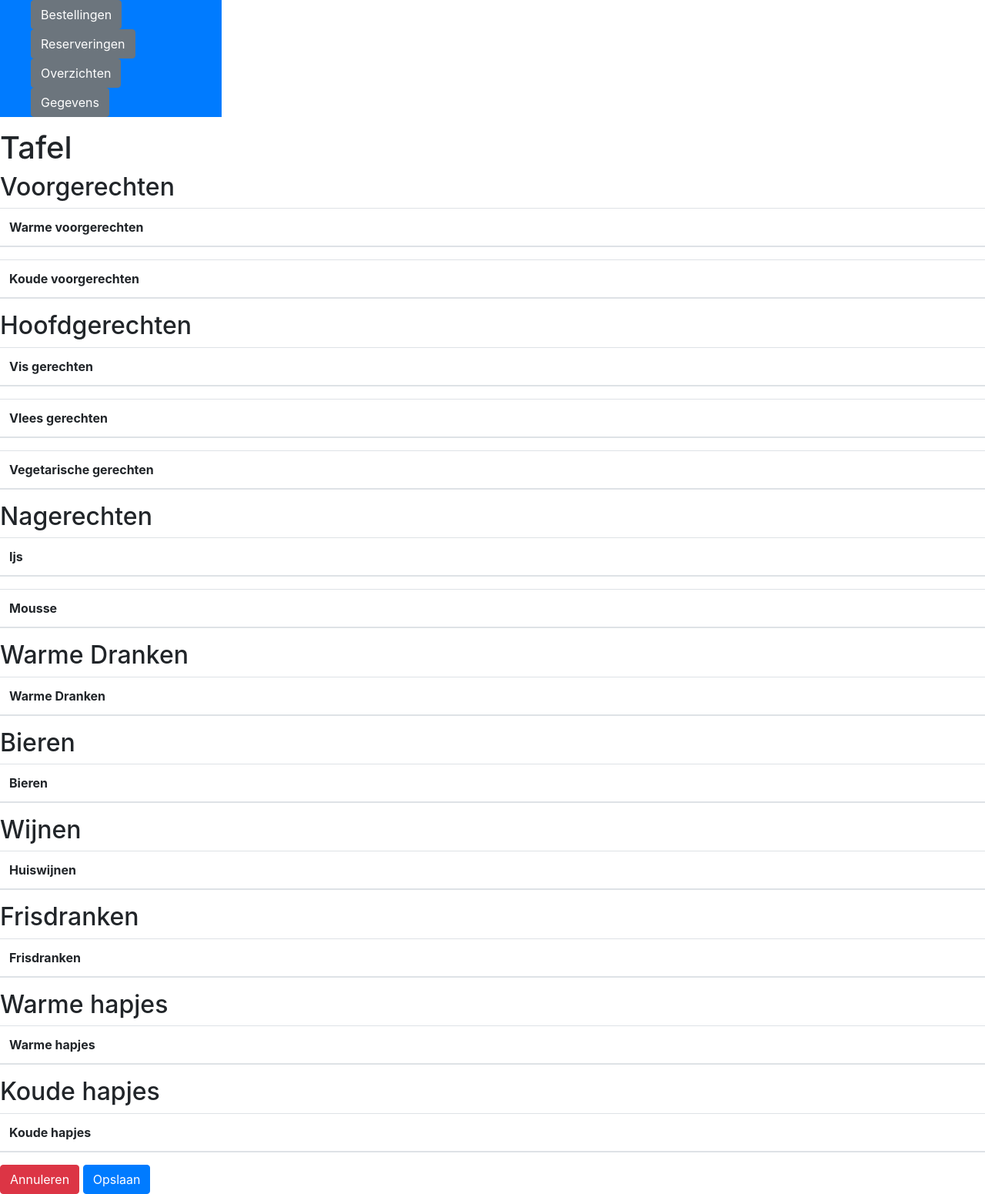
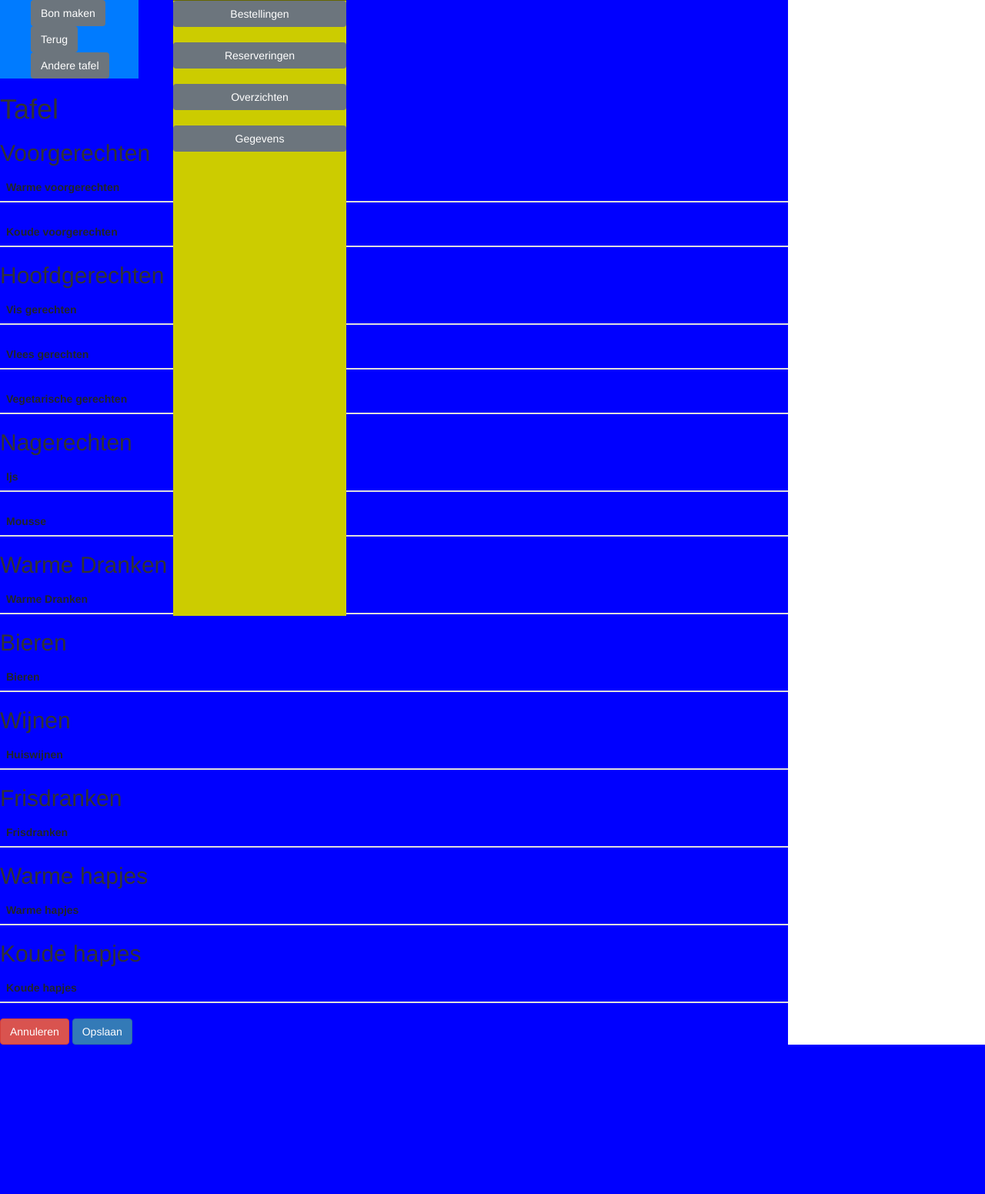
Before and after one commit to koenroosa1/symfony-project, a Symfony app: template templates/bestellingen/index.html.twig in a window 1280 px wide. Shown: the whole page at 77% size. After the commit the page ends 1357 px from the top, so only its background shows below. Run offline with Twig, Linux system fonts and the light colour scheme; the template is opened without the code that fills it, so the values that code supplies are empty; some libraries are stand-ins or nearby versions.

Commit message:
Start bon

```diff
--- /dev/null
+++ b/assets/css/style.css
@@ -0,0 +1,159 @@
+#sidebar{
+    width: 18rem;
+    height: 100%;
+}
+
+@import url('https://maxcdn.bootstrapcdn.com/font-awesome/4.3.0/css/font-awesome.min.css');
+
+@media (min-width: 768px) {
+    body {
+        margin-top: 50px;
+    }
+
+    /*html, body, #wrapper, #page-wrapper {height: 100%; overflow: hidden;}*/
+}
+
+#wrapper {
+    padding-left: 0;
+}
+
+#page-wrapper {
+    width: 100%;
+    padding: 0;
+    background-color: #fff;
+}
+
+@media (min-width: 768px) {
+    #wrapper {
+        padding-left: 225px;
+    }
+
+    #page-wrapper {
+        padding: 22px 10px;
+    }
+}
+
+/* Top Navigation */
+
+.top-nav {
+    padding: 0 15px;
+}
+
+.top-nav > li {
+    display: inline-block;
+    float: left;
+}
+
+.top-nav > li > a {
+    padding-top: 20px;
+    padding-bottom: 20px;
+    line-height: 20px;
+    color: #fff;
+}
+
+.top-nav > li > a:hover,
+.top-nav > li > a:focus,
+.top-nav > .open > a,
+.top-nav > .open > a:hover,
+.top-nav > .open > a:focus {
+    color: #fff;
+    background-color: #1a242f;
+}
+
+.top-nav > .open > .dropdown-menu {
+    float: left;
+    position: absolute;
+    margin-top: 0;
+    /*border: 1px solid rgba(0,0,0,.15);*/
+    border-top-left-radius: 0;
+    border-top-right-radius: 0;
+    background-color: #fff;
+    -webkit-box-shadow: 0 6px 12px rgba(0, 0, 0, .175);
+    box-shadow: 0 6px 12px rgba(0, 0, 0, .175);
+}
+
+.top-nav > .open > .dropdown-menu > li > a {
+    white-space: normal;
+}
+
+/* Side Navigation */
+
+@media (min-width: 768px) {
+    .side-nav {
+        position: fixed;
+        top: 0px;
+        left: 225px;
+        width: 225px;
+        margin-left: -225px;
+        border: none;
+        border-radius: 0;
+        border-top: 1px rgba(0, 0, 0, .5) solid;
+        overflow-y: auto;
+        background-color: #cccc00;
+        /*background-color: #5A6B7D;*/
+        bottom: 0;
+        overflow-x: hidden;
+        padding-bottom: 40px;
+    }
+
+    .side-nav > li > a {
+        width: 225px;
+        border-bottom: 1px rgba(0, 0, 0, .3) solid;
+    }
+
+    .side-nav li a:hover,
+    .side-nav li a:focus {
+        outline: none;
+        background-color: #1a242f !important;
+    }
+}
+
+.side-nav > li > ul {
+    padding: 0;
+    border-bottom: 1px rgba(0, 0, 0, .3) solid;
+}
+
+.side-nav > li > ul > li > a {
+    display: block;
+    padding: 10px 15px 10px 38px;
+    text-decoration: none;
+    /*color: #999;*/
+    color: #fff;
+}
+
+.side-nav > li > ul > li > a:hover {
+    color: #fff;
+}
+
+.navbar .nav > li > a > .label {
+    -webkit-border-radius: 50%;
+    -moz-border-radius: 50%;
+    border-radius: 50%;
+    position: absolute;
+    top: 14px;
+    right: 6px;
+    font-size: 10px;
+    font-weight: normal;
+    min-width: 15px;
+    min-height: 15px;
+    line-height: 1.0em;
+    text-align: center;
+    padding: 2px;
+}
+
+.navbar .nav > li > a:hover > .label {
+    top: 10px;
+}
+
+.body{
+    background-color: #0000ff;
+    width: 80%;
+}
+
+.btn-primary{
+    background-color: white;
+}
+
+h1, h2, h3, h4, h5, h6, p{
+    font-family: "Lucide grande plain", serif;
+}
--- a/config/services.yaml
+++ b/config/services.yaml
@@ -24,5 +24,6 @@ services:
         resource: '../src/Controller'
         tags: ['controller.service_arguments']
 
+
     # add more service definitions when explicit configuration is needed
     # please note that last definitions always *replace* previous ones
--- a/public/css/style.css
+++ /dev/null
@@ -1,4 +0,0 @@
-#sidebar{
-    width: 18rem;
-    height: 100%;
-}
--- a/templates/base.html.twig
+++ b/templates/base.html.twig
@@ -6,12 +6,36 @@
         <meta name="viewport" content="width=device-width, initial-scale=1">
 {#        Bootstrap temaplate include #}
         <link rel="stylesheet" href="https://stackpath.bootstrapcdn.com/bootstrap/4.3.1/css/bootstrap.min.css" integrity="sha384-ggOyR0iXCbMQv3Xipma34MD+dH/1fQ784/j6cY/iJTQUOhcWr7x9JvoRxT2MZw1T" crossorigin="anonymous">
-        <link rel="stylesheet" href="../public/css/style.css">
+        <link rel="stylesheet" href="../assets/css/style.css">
         {% block stylesheets %}{% endblock %}
     </head>
     <body>
-        {% block header %}{% endblock %}
-        {% block body %}{% endblock %}
+        {% block header %}
+            <link href="//maxcdn.bootstrapcdn.com/bootstrap/3.3.0/css/bootstrap.min.css" rel="stylesheet" id="bootstrap-css">
+            <script src="//maxcdn.bootstrapcdn.com/bootstrap/3.3.0/js/bootstrap.min.js"></script>
+            <script src="//code.jquery.com/jquery-1.11.1.min.js"></script>
+            <div id="wrapper">
+                <!-- /.navbar-collapse -->
+                <div class="collapse navbar-collapse navbar-ex1-collapse">
+                    <ul class="nav navbar-nav side-nav">
+                        <button class="btn btn-secondary" onclick="location.href='{{ path('bestellingen') }}'">Bestellingen
+                        </button>
+                        <br>
+                        <button class="btn btn-secondary" onclick="location.href='{{ path('reservering_index') }}'">Reserveringen
+                        </button>
+                        <br>
+                        <button class="btn btn-secondary" onclick="location.href='{{ path('bestellingen') }}'">Overzichten
+                        </button>
+                        <br>
+                        <button class="btn btn-secondary" onclick="location.href='{{ path('bestellingen') }}'">Gegevens</button>
+                        <br>
+                    </ul>
+                </div>
+            </div>
+        {% endblock %}
+        <div class="body">
+            {% block body %}{% endblock %}
+        </div>
         {% block footer %}
         {% endblock %}
         {% block javascripts %}{% endblock %}
--- a/templates/bestellingen/index.html.twig
+++ b/templates/bestellingen/index.html.twig
@@ -10,15 +10,14 @@
 
     <div class="d-block bg-primary" id="sidebar">
         <ul class="sidebar-nav">
-            <button class="btn btn-secondary" onclick="location.href='{{ path('bestellingen') }}'">Bestellingen</button>
+            <button class="btn btn-secondary" onclick="location.href='{{ path('receipt') }}?id={{ app.request.get('id') }}'">Bon maken</button>
             <br>
-            <button class="btn btn-secondary" onclick="location.href='{{ path('bestellingen') }}'">Reserveringen
+            <button class="btn btn-secondary" onclick="location.href='/'">Terug
             </button>
             <br>
-            <button class="btn btn-secondary" onclick="location.href='{{ path('bestellingen') }}'">Overzichten</button>
+            <button class="btn btn-secondary" onclick="location.href='{{ path('reservering_index') }}'">Andere tafel</button>
             <br>
-            <button class="btn btn-secondary" onclick="location.href='{{ path('bestellingen') }}'">Gegevens</button>
-            <br>
+
         </ul>
     </div>
     <div class="">
@@ -427,7 +426,7 @@
     </table>
 
     <button id="annuleren" name="annuleren" class="btn btn-danger">Annuleren</button>
-    <button name="opslaan" class="btn btn-primary" onclick="location.href='/bestellingen/confirm'">Opslaan</button>
+    <button name="opslaan" class="btn btn-primary" onclick="location.href='/bestellingen/confirm?id={{ app.request.get('id') }}'">Opslaan</button>
 
     <script>
         $(function () {
```
Also changed, not shown: src/Controller/BestellingenController.php (+35 -6 lines), src/Controller/ReceiptController.php (added, +20 -0 lines), templates/bestellingen/confirm.html.twig (+6 -12 lines), templates/receipt/index.html.twig (added, +20 -0 lines).
